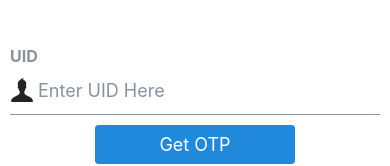
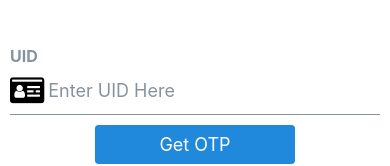
Before and after one commit to harishk2169/UIDAI-Hackathon, a React Native app in the folder aadharApp/: screen /Login in a window 390 px wide. Shown: the part 349-515 px from the top of the page. Built offline with nearby package versions, Linux system fonts and the light colour scheme.

Commit message:
Updated Icons

```diff
--- a/aadharApp/navigation/TabNavigator.js
+++ b/aadharApp/navigation/TabNavigator.js
@@ -2,12 +2,21 @@ import React from 'react';
 import {createBottomTabNavigator} from '@react-navigation/bottom-tabs';
 import Request from '../screens/Request';
 import Received from '../screens/Received';
+import Icon from 'react-native-vector-icons/FontAwesome';
 
 const Tab = createBottomTabNavigator();
 
 const TabNavigator = () => (
   <Tab.Navigator>
-    <Tab.Screen name="Request" component={Request} />
+    <Tab.Screen
+      name="Request"
+      component={Request}
+      options={{
+        tabBarIcon: () => {
+          return <Icon name="map-marked-alt" type="font-awesome" size={24} />;
+        },
+      }}
+    />
     <Tab.Screen name="Received" component={Received} />
   </Tab.Navigator>
 );
--- a/aadharApp/screens/Login.js
+++ b/aadharApp/screens/Login.js
@@ -4,6 +4,7 @@ import {Input, Button} from 'react-native-elements';
 import generateOTP from '../utils/generateOTP';
 import auth from '../utils/auth';
 import {showMessage} from 'react-native-flash-message';
+import Icon from 'react-native-vector-icons/FontAwesome';
 
 const Login = props => {
   const [uid, setUID] = useState();
@@ -74,18 +75,22 @@ const Login = props => {
     }
   };
 
+  const idCard = (
+    <Icon name="id-card" type="font-awesome" color="black" size={30} />
+  );
+
   return (
     <View style={styles.screen}>
       <Input
         placeholder="Enter UID Here"
         label="UID"
+        leftIcon={idCard}
         disabled={showOTP}
         maxLength={12}
         onChangeText={val => {
           numParser(val);
         }}
         keyboardType="phone-pad"
-        leftIcon={{type: 'entypo', name: 'user'}}
       />
       {showOTP ? (
         <Input
```
Also changed, not shown: 22 other files (tests, documents, lock files or other folders).
